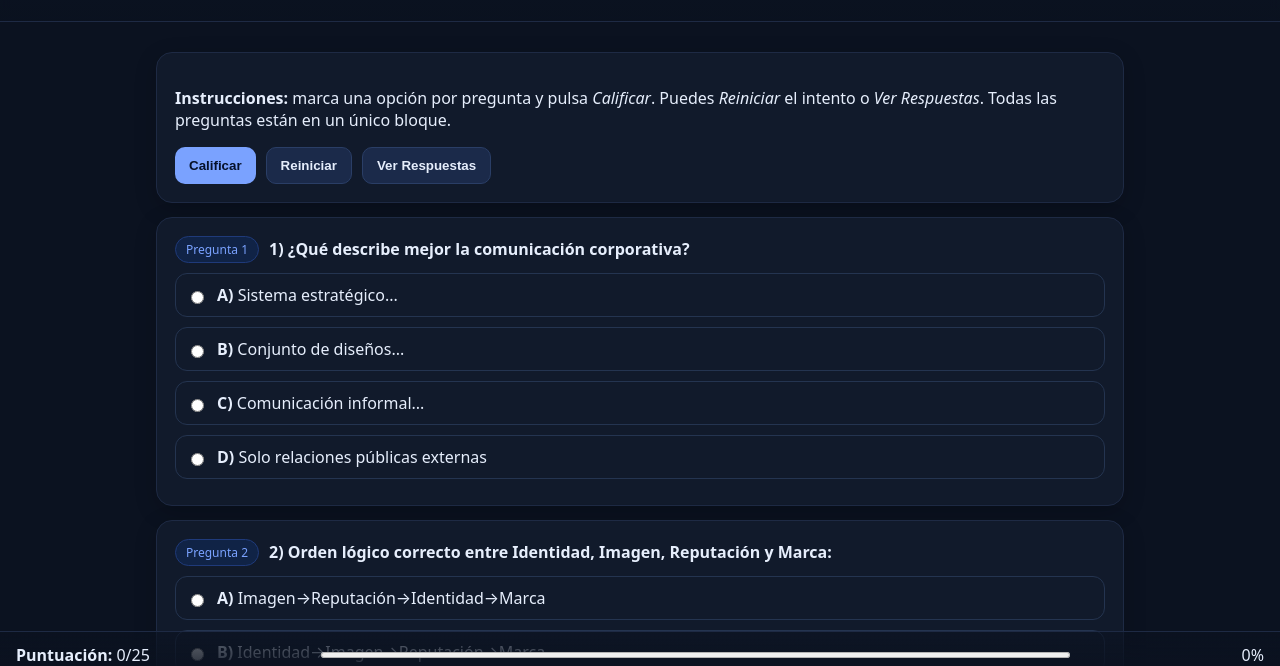
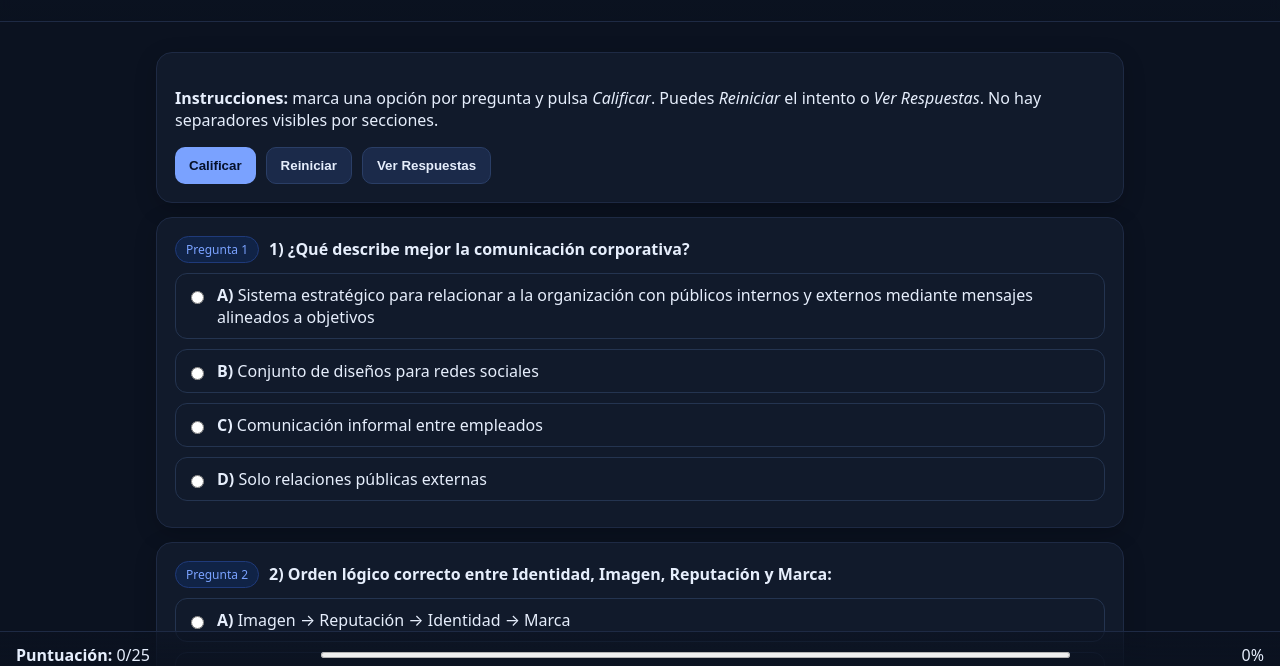
Before and after one commit to profithernandez10-blip/QuizComunicacion, a plain HTML site: page index.html in a window 1280 px wide. Shown: the part 122-788 px from the top of the page. Drawn offline with Linux system fonts and the light colour scheme.

Commit message:
Add files via upload

```diff
--- a/index.html
+++ b/index.html
@@ -50,7 +50,7 @@
 
 <main class="wrap">
   <div class="card">
-    <p><strong>Instrucciones:</strong> marca una opción por pregunta y pulsa <em>Calificar</em>. Puedes <em>Reiniciar</em> el intento o <em>Ver Respuestas</em>. Todas las preguntas están en un único bloque.</p>
+    <p><strong>Instrucciones:</strong> marca una opción por pregunta y pulsa <em>Calificar</em>. Puedes <em>Reiniciar</em> el intento o <em>Ver Respuestas</em>. No hay separadores visibles por secciones.</p>
     <div class="actions">
       <button id="grade">Calificar</button>
       <button id="reset" class="secondary">Reiniciar</button>
@@ -76,57 +76,61 @@
 </div>
 
 <script>
-// Preguntas (25 en total)
+// 25 questions in a single list.
+// Q1–Q10: fáciles/intermedias (conceptos).
+// Q11–Q20: intermedio–alto (casos largos/engañosos).
+// Q21–Q25: muy difíciles/confusas.
+
 const qs = [
   // 1–10 fáciles/intermedias
-  {q:"1) ¿Qué describe mejor la comunicación corporativa?", o:["Sistema estratégico...","Conjunto de diseños...","Comunicación informal...","Solo relaciones públicas externas"], a:0, e:"Es estratégica, planificada y bidimensional."},
-  {q:"2) Orden lógico correcto entre Identidad, Imagen, Reputación y Marca:", o:["Imagen→Reputación→Identidad→Marca","Identidad→Imagen→Reputación→Marca","Reputación→Imagen→Identidad→Marca","Marca→Reputación→Identidad→Imagen"], a:1, e:"Identidad→Imagen→Reputación→Marca."},
-  {q:"3) ¿Cuál NO es un componente de la identidad de marca?", o:["Valores y personalidad","Tipografía y colores","Nombre y logotipo","Reputación consolidada"], a:3, e:"Reputación es resultado, no identidad."},
-  {q:"4) La comunicación interna bien gestionada favorece…", o:["Cohesión y adaptación","Cumplimiento legal externo","Rumores","Eliminar liderazgo"], a:0, e:"Favorece coordinación y clima."},
-  {q:"5) En comunicación externa es crítico:", o:["No medir resultados","Gestionar crisis y coherencia con métricas","Usar solo canales tradicionales","Hablar solo con inversores"], a:1, e:"Imagen, reputación, coherencia y medición."},
-  {q:"6) En consultoría, el diagnóstico sólido implica:", o:["Entrevistar solo gerentes","Triangular entrevistas, encuestas, observación y benchmarking","Saltarse la recolección","Centrarse en publicidad"], a:1, e:"Triangulación y foco en causas."},
-  {q:"7) Orden estándar del proyecto de consultoría:", o:["Relación→Identificación→Planeación→Ejecución→Evaluación→Cierre","Identificación→Relación→Ejecución...","Ejecución→Planeación...","Relación→Planeación→Evaluación..."], a:0, e:"Secuencia clásica de proyectos."},
-  {q:"8) Buena práctica de comunicación interna:", o:["Transparencia y feedback","Evitar retroalimentación","Canal único rígido","Mensajes sensibles por chat"], a:0, e:"Feedback y transparencia."},
-  {q:"9) Diferencia clave: interna vs externa:", o:["Interna cohesiona; externa posiciona","Interna mide reputación; externa clima","Son idénticas","Interna solo en crisis"], a:0, e:"Rol central de cada dimensión."},
-  {q:"10) En planteamiento del reto, un criterio de calidad es:", o:["Likes en redes","Relevancia, viabilidad y novedad","Número de sedes","Color corporativo"], a:1, e:"Criterios para afinar problema."},
+  {q:"1) ¿Qué describe mejor la comunicación corporativa?", o:["Sistema estratégico para relacionar a la organización con públicos internos y externos mediante mensajes alineados a objetivos","Conjunto de diseños para redes sociales","Comunicación informal entre empleados","Solo relaciones públicas externas"], a:0, e:"Es estratégica, planificada y bidimensional (interna/externa)."},
+  {q:"2) Orden lógico correcto entre Identidad, Imagen, Reputación y Marca:", o:["Imagen → Reputación → Identidad → Marca","Identidad → Imagen → Reputación → Marca","Reputación → Imagen → Identidad → Marca","Marca → Reputación → Identidad → Imagen"], a:1, e:"Identidad (quién eres) → Imagen (cómo te perciben) → Reputación (percepción sostenida) → Marca."},
+  {q:"3) ¿Cuál NO es un componente de la identidad de marca?", o:["Valores y personalidad","Tipografía y colores","Nombre y logotipo","Reputación consolidada por audiencias"], a:3, e:"La reputación es resultado, no elemento de identidad."},
+  {q:"4) La comunicación interna bien gestionada favorece principalmente…", o:["Cohesión, clima saludable y adaptación al cambio","Solo cumplimiento legal externo","Rumores más veloces","Eliminar necesidad de liderazgo"], a:0, e:"Aporta coordinación, motivación y aprendizaje organizacional."},
+  {q:"5) En comunicación externa es crítico:", o:["No medir resultados para no sesgarse","Gestionar crisis y coherencia de mensajes con métricas de impacto","Usar solo canales tradicionales","Hablar únicamente con inversores"], a:1, e:"Externa = imagen, reputación, coherencia y medición."},
+  {q:"6) En consultoría, el diagnóstico sólido implica:", o:["Entrevistar solo a gerentes","Triangular entrevistas, encuestas, observación, revisión documental y benchmarking","Saltarse la recolección para actuar rápido","Centrarse en publicidad externa"], a:1, e:"Triangulación y foco en causas, no solo síntomas."},
+  {q:"7) ¿Cuál es el orden estándar del proyecto de consultoría?", o:["Relación → Identificación → Planeación → Ejecución → Evaluación → Cierre","Identificación → Relación → Ejecución → Planeación → Evaluación → Cierre","Ejecución → Planeación → Relación → Evaluación → Cierre → Identificación","Relación → Planeación → Evaluación → Identificación → Cierre → Ejecución"], a:0, e:"Secuencia clásica para proyectos de intervención."},
+  {q:"8) Buena práctica de comunicación interna:", o:["Transparencia, escucha activa y reconocimiento","Evitar feedback para reducir tensiones","Canal único rígido para todo","Mensajes sensibles por chats informales"], a:0, e:"Feedback + transparencia + reconocimiento = clima sano."},
+  {q:"9) Diferencia clave: interna vs externa:", o:["Interna cohesiona equipos; externa posiciona imagen y reputación","Interna mide reputación; externa mide clima","Son idénticas","La interna solo se usa en crisis"], a:0, e:"Rol central de cada dimensión."},
+  {q:"10) En el planteamiento del reto, un criterio de calidad es:", o:["Cantidad de likes de la empresa","Relevancia del problema, viabilidad y novedad","Número de sedes","Color corporativo"], a:1, e:"Criterios para afinar el problema y su abordaje."},
 
-  // 11–20 intermedio–alto
-  {q:"11) (Caso) Una fintech usa correos masivos...", o:["Más correos","Migrar a plataforma colaborativa","Carteles físicos","Prohibir comunicación informal"], a:1, e:"Coherencia y canal colaborativo."},
-  {q:"12) (Caso) ONG con voluntarios sin voz...", o:["Comunicados unidireccionales","Espacios participativos con feedback","Cerrar canales","Encuestas sin devolución"], a:1, e:"Participación y escucha estructurada."},
-  {q:"13) (Caso) Retail: favoritismo y WhatsApp...", o:["Protocolos de feedback y líderes primero","Pantallas de inmediato","Más WhatsApp","Silenciar quejas"], a:0, e:"Atender causas antes que cosmética."},
-  {q:"14) (Caso) Start-up sostenible con incoherencia...", o:["Campaña agresiva","Alinear identidad, cultura y mensajes","Nuevos slogans","Evitar tema interno"], a:1, e:"Reputación depende de coherencia."},
-  {q:"15) (Caso) Empresa industrial: silos entre áreas...", o:["Comités inter-áreas con actas","Más reuniones ad-hoc","Delegar en correo","Carteles físicos"], a:0, e:"Comités con actas y agenda."},
-  {q:"16) (Caso) Alta rotación junior...", o:["Mentorías cruzadas con métricas","Mensajes motivacionales","Reuniones informales","Encuestas sin devolución"], a:0, e:"Estructurar feedback y medirlo."},
-  {q:"17) (Caso) Cooperativa educativa...", o:["Homologar criterios y canal oficial","Mantener pluralidad sin reglas","Prohibir reuniones","Reducir boletines"], a:0, e:"Coherencia de mensajes."},
-  {q:"18) (Aplicación) Indicador para 90 días:", o:["Posts en redes","Satisfacción interna y uso de canales","Likes","Slogans nuevos"], a:1, e:"Percepción y uso con línea base."},
-  {q:"19) (Aplicación) Para analizar estilo de dirección real:", o:["Logo","Decisiones, reuniones y resolución de problemas","Campañas publicitarias","Tamaño de la sede"], a:1, e:"Estilo se ve en prácticas."},
-  {q:"20) (Aplicación) Identificación del reto más sólida:", o:["Suposiciones gerencia","Entrevistas, encuestas, documentos, árbol de problemas","Encuesta abierta","Solo benchmarking"], a:1, e:"Triangulación + causa-efecto."},
+  // 11–20 intermedio–alto (casos largos y engañosos)
+  {q:"11) (Caso) Una fintech usa correos masivos para todo, incluso temas sensibles. Empleados reportan mensajes contradictorios entre áreas; gerencia quiere 'más correos' para trazabilidad. ¿Qué recomiendas como consultor?", o:["Aumentar correos para un solo hilo","Migrar a plataforma colaborativa con gobernanza de mensajes, actas públicas y boletín visual periódico","Sustituir todo por carteles físicos","Prohibir comunicación informal"], a:1, e:"Coherencia + gobernanza + canal colaborativo disminuyen ruido y contradicciones."},
+  {q:"12) (Caso) ONG con voluntarios remotos: reportan poca voz y miedo a opinar. ¿Qué priorizas?", o:["Más comunicados unidireccionales","Espacios participativos (foros/cafés) con reglas de feedback y seguimiento","Cerrar canales para ordenar","Solo encuestas anuales sin devolución"], a:1, e:"Participación y escucha estructurada fomentan apropiación."},
+  {q:"13) (Caso) Retail: favoritismo de mandos medios, decisiones por WhatsApp y sin protocolos de feedback. La gerencia propone instalar pantallas digitales con anuncios. ¿Tu enfoque?", o:["Primero protocolos de feedback y formación de líderes; luego soportes visuales","Instalar pantallas de inmediato","Refuerzo exclusivo de WhatsApp por cercanía","Silenciar quejas para evitar ruido"], a:0, e:"Atender causas (liderazgo/feedback) antes de cosmética."},
+  {q:"14) (Caso) Start‑up 'sostenible' con crisis por incoherencia entre promesas externas y prácticas internas. ¿Qué priorizas?", o:["Campaña agresiva para mejorar percepción","Alinear identidad, cultura interna y mensajes externos tras diagnóstico","Nuevos slogans más emotivos","Evitar tocar el tema interno para no exponerse"], a:1, e:"La reputación depende de coherencia identidad–prácticas–mensajes."},
+  {q:"15) (Caso) Empresa industrial: tres sedes, silos entre áreas y reuniones sin actas. ¿Qué medida rompe silos y da trazabilidad?", o:["Comités inter‑áreas con agenda fija y actas públicas","Más reuniones ad‑hoc sin agenda","Delegar todo en un correo general","Carteles físicos únicamente"], a:0, e:"Comités + agenda + actas = coordinación y memoria organizacional."},
+  {q:"16) (Caso) Alta rotación junior; líderes 'dan feedback' pero empleados no lo perciben. ¿Qué implementas para objetivar el proceso?", o:["Mentorías cruzadas con guías de feedback y métricas de seguimiento","Mensajes motivacionales en intranet","Reuniones informales sin registro","Encuestas sin devolución para no 'cargar' a líderes"], a:0, e:"Estructurar feedback y medirlo mejora retención."},
+  {q:"17) (Caso) Cooperativa educativa: boletines oficiales dicen A; coordinadores locales dicen B. ¿Qué atacas primero?", o:["Homologar criterios y protocolo de mensajes; canal oficial de referencia","Mantener pluralidad sin reglas por diversidad","Prohibir reuniones locales","Reducir boletines a uno al mes sin alinear criterios"], a:0, e:"Coherencia de mensajes + canal de referencia + protocolo."},
+  {q:"18) (Aplicación) Indicador pertinente para evaluar avance de comunicación interna a 90 días:", o:["Cantidad de posts en redes","Satisfacción interna con la comunicación y uso de canales, con línea base","Likes en Instagram","Número de slogans nuevos"], a:1, e:"Percepción/uso con línea base mide impacto interno."},
+  {q:"19) (Aplicación) Para analizar estilo de dirección real, es más útil observar:", o:["Logo y tipografía","Cómo se deciden objetivos, dinámica de reuniones y resolución de problemas","Número de campañas publicitarias","Tamaño de la sede"], a:1, e:"El estilo aflora en prácticas, no en artefactos visuales."},
+  {q:"20) (Aplicación) Para identificar bien el reto, la combinación más sólida es:", o:["Suposiciones de gerencia + carteles informales","Entrevistas multi‑actor + encuestas + revisión documental + árbol de problemas","Solo una encuesta abierta","Solo benchmarking externo"], a:1, e:"Triangulación + causa‑efecto precisan el reto."},
 
   // 21–25 muy difíciles/confusas
-  {q:"21) (Confusa) Dirección dice 'falta de compromiso'...", o:["Baja motivación","Inconsistencias en sistema de comunicación interna","Falta de celebraciones","Más carteleras"], a:1, e:"Formular el proceso/sistema, no culpar actitudes."},
-  {q:"22) (Confusa) Vulneración en manejo de información:", o:["Priorizar hallazgos","Validar significados","Usar solo versión de gerencia","Optimizar tiempos"], a:2, e:"Confiar solo en alta dirección sesga."},
-  {q:"23) (Confusa) ¿Qué pieza NO resuelve incoherencia?", o:["Protocolo decisiones","Boletín semanal sin revisar procesos","Formación líderes","Canal colaborativo"], a:1, e:"Boletín sin cambios estructurales no resuelve."},
-  {q:"24) (Confusa) Secuencia robusta para plan:", o:["Definir públicos/canales primero","Diagnóstico→objetivos→públicos→estrategias→canales→indicadores→cronograma","Elegir herramientas primero","Redactar boletines primero"], a:1, e:"Secuencia completa desde diagnóstico a gobernanza."},
-  {q:"25) (Confusa) Métricas para visión integral:", o:["Satisfacción interna + participación + reducción rotación","Correos + carteles","Likes + visitas web","Número de reuniones"], a:0, e:"Combina percepción/uso con outcome (rotación)."},
+  {q:"21) (Confusa) La dirección afirma que el problema es 'falta de compromiso'. El diagnóstico muestra incoherencia de mensajes, feedback irregular y verticalismo. ¿Cuál formulación del reto es más precisa?", o:["Baja motivación del personal","Inconsistencias en el sistema de comunicación interna que impiden participación y alineación","Escasez de campañas de celebración","Necesidad de más carteleras"], a:1, e:"Nombrar el sistema/proceso causa, no culpabilizar actitudes genéricas."},
+  {q:"22) (Confusa) Señala la opción que vulnera el manejo responsable de información en consultoría:", o:["Priorizar hallazgos por validez y relevancia","Validar significados con actores al socializar","Usar solo la versión de la alta dirección por 'confidencialidad'","Optimizar tiempos combinando recolección y validación"], a:2, e:"Confiar solo en alta dirección sesga y rompe apropiación."},
+  {q:"23) (Confusa) ¿Qué pieza NO resuelve por sí misma una crisis de coherencia identidad–prácticas–mensajes?", o:["Protocolo de comunicación para decisiones sensibles","Boletín visual semanal sin revisar decisiones y procesos","Formación de líderes en feedback y escucha","Canal colaborativo con gobernanza"], a:1, e:"Boletín sin cambios estructurales no corrige incoherencia."},
+  {q:"24) (Confusa) Secuencia robusta para plan de comunicación interna:", o:["Definir públicos y canales; luego objetivos y métricas","Diagnóstico → objetivos → públicos/mensajes → estrategias/tácticas → canales → indicadores → cronograma y gobernanza","Elegir herramientas; después pensar objetivos","Redactar boletines; después ver públicos"], a:1, e:"Secuencia completa desde diagnóstico a gobernanza/medición."},
+  {q:"25) (Confusa) Para una visión integral del impacto a 90 días, ¿qué combo de métricas es más útil?", o:["Satisfacción interna + participación en espacios de escucha + reducción de rotación en área crítica","Cantidad de correos + carteles físicos","Likes en redes + visitas web","Número de reuniones"], a:0, e:"Combina percepción/uso con outcome de personas (rotación)."},
 ];
 
 function renderQuiz(){
-  const mount=document.getElementById('quiz');
-  qs.forEach((q,i)=>{
-    const idx=i+1;
-    const box=document.createElement('div'); box.className='card';
-    const head=document.createElement('div'); head.className='q-header';
-    head.innerHTML=`<span class="pill">Pregunta ${idx}</span><div class="question">${q.q}</div>`;
+  const mount = document.getElementById('quiz');
+  qs.forEach((q, i)=>{
+    const idx = i+1;
+    const box = document.createElement('div'); box.className='card';
+    const head = document.createElement('div'); head.className='q-header';
+    head.innerHTML = `<span class="pill">Pregunta ${idx}</span><div class="question">${q.q}</div>`;
     box.appendChild(head);
-    const opts=document.createElement('div'); opts.className='options';
-    q.o.forEach((txt,j)=>{
-      const id=`q${idx}_o${j}`;
-      const label=document.createElement('label'); label.className='opt';
-      label.innerHTML=`<input type="radio" name="q${idx}" id="${id}" value="${j}"/><span><strong>${'ABCD'[j]})</strong> ${txt}</span>`;
+    const opts = document.createElement('div'); opts.className='options';
+    q.o.forEach((txt, j)=>{
+      const id = `q${idx}_o${j}`;
+      const label = document.createElement('label'); label.className='opt';
+      label.innerHTML = `<input type="radio" name="q${idx}" id="${id}" value="${j}"/><span><strong>${'ABCD'[j]})</strong> ${txt}</span>`;
       opts.appendChild(label);
     });
-    const fb=document.createElement('div'); fb.className='feedback'; fb.id=`fb${idx}`;
-    const ex=document.createElement('div'); ex.className='explain'; ex.id=`ex${idx}`;
+    const fb = document.createElement('div'); fb.className='feedback'; fb.id = `fb${idx}`;
+    const ex = document.createElement('div'); ex.className='explain'; ex.id = `ex${idx}`;
     box.appendChild(opts); box.appendChild(fb); box.appendChild(ex);
     mount.appendChild(box);
   });
@@ -134,43 +138,43 @@ function renderQuiz(){
 renderQuiz();
 
 function grade(){
-  let score=0;
+  let score = 0;
   qs.forEach((q,i)=>{
-    const idx=i+1;
-    const sel=document.querySelector(`input[name="q${idx}"]:checked`);
-    const fb=document.getElementById(`fb${idx}`);
-    const ex=document.getElementById(`ex${idx}`);
-    if(!sel){fb.textContent="⚠️ Sin respuesta."; fb.className="feedback warn"; ex.textContent=""; return;}
-    const val=parseInt(sel.value,10);
-    if(val===q.a){score++; fb.textContent="✅ Correcto"; fb.className="feedback good";}
-    else{fb.textContent=`❌ Incorrecto (Correcta: ${'ABCD'[q.a]})`; fb.className="feedback bad";}
-    ex.textContent=q.e||"";
+    const idx = i+1;
+    const sel = document.querySelector(`input[name="q${idx}"]:checked`);
+    const fb = document.getElementById(`fb${idx}`);
+    const ex = document.getElementById(`ex${idx}`);
+    if(!sel){ fb.textContent = "⚠️ Sin respuesta."; fb.className = "feedback warn"; ex.textContent=""; return; }
+    const val = parseInt(sel.value,10);
+    if(val === q.a){ score++; fb.textContent="✅ Correcto"; fb.className="feedback good"; }
+    else{ fb.textContent=`❌ Incorrecto (Correcta: ${'ABCD'[q.a]})`; fb.className="feedback bad"; }
+    ex.textContent = q.e || "";
   });
-  document.getElementById('score').textContent=score;
-  document.getElementById('bar').value=score;
-  document.getElementById('percent').textContent=Math.round(score/qs.length*100)+"%";
+  document.getElementById('score').textContent = score;
+  document.getElementById('bar').value = score;
+  document.getElementById('percent').textContent = Math.round(score/qs.length*100) + "%";
 }
 
 function resetQuiz(){
-  document.querySelectorAll('input[type="radio"]').forEach(r=>r.checked=false);
+  document.querySelectorAll('input[type="radio"]').forEach(r=> r.checked=false);
   document.querySelectorAll('.feedback').forEach(f=>{f.textContent=""; f.className="feedback";});
-  document.querySelectorAll('.explain').forEach(e=>e.textContent="");
-  document.getElementById('score').textContent=0;
-  document.getElementById('bar').value=0;
-  document.getElementById('percent').textContent="0%";
+  document.querySelectorAll('.explain').forEach(e=> e.textContent="");
+  document.getElementById('score').textContent = 0;
+  document.getElementById('bar').value = 0;
+  document.getElementById('percent').textContent = "0%";
   document.getElementById('answerKey').classList.add('hidden');
 }
 
 function showKey(){
-  const list=qs.map((q,i)=>`${i+1}. ${'ABCD'[q.a]}`).join("  |  ");
-  const el=document.getElementById('answerKey');
-  el.textContent=list;
+  const list = qs.map((q,i)=> `${i+1}. ${'ABCD'[q.a]}`).join("  |  ");
+  const el = document.getElementById('answerKey');
+  el.textContent = list;
   el.classList.toggle('hidden');
 }
 
-document.getElementById('grade').addEventListener('click',grade);
-document.getElementById('reset').addEventListener('click',resetQuiz);
-document.getElementById('showKey').addEventListener('click',showKey);
+document.getElementById('grade').addEventListener('click', grade);
+document.getElementById('reset').addEventListener('click', resetQuiz);
+document.getElementById('showKey').addEventListener('click', showKey);
 </script>
 </body>
 </html>
```
